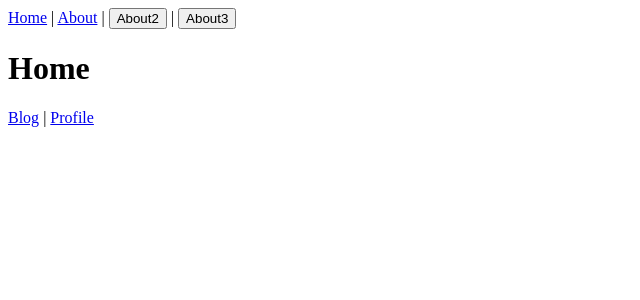
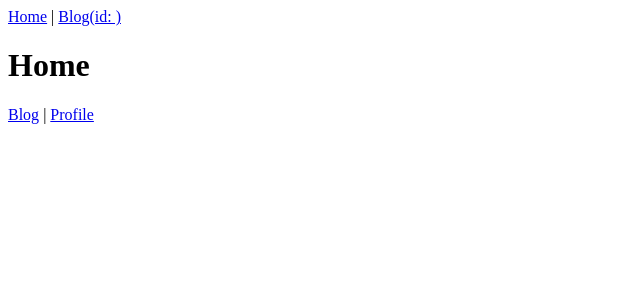
Before and after one commit to tomiliudev/vuejs-test, a Vue app: page / in a window 1280 px wide. Shown: the top 300 px of the page, without its empty margins (0-640 px from the left). Built offline with nearby package versions, Linux system fonts and the light colour scheme.

Commit message:
TransitionコンポーネントでRouterViewのアニメーションを行う

```diff
--- a/src/App.vue
+++ b/src/App.vue
@@ -5,11 +5,12 @@
 // import ComposableTest from '@/components/composable/ComposableTest.vue'
 // import TransitionAnimation from '@/components/animationTest/TransitionAnimation.vue'
 // import TransitionGroupAnimation from '@/components/animationTest/TransitionGroupAnimation.vue'
-import RouterTest from '@/components/vueRouterTest/RouterTest.vue'
+// import RouterTest from '@/components/vueRouterTest/RouterTest.vue'
+import TransitionRouter from '@/components/vueRouterTest/TransitionRouter.vue'
 </script>
 
 <template>
-  <RouterTest />
+  <TransitionRouter />
 </template>
 
 <style scoped></style>
--- a/src/components/vueRouterTest/BlogView.vue
+++ b/src/components/vueRouterTest/BlogView.vue
@@ -11,6 +11,7 @@ defineProps({
 })
 </script>
 <template>
+  <div>
     <h2>Blog(id: {{ $route.params.id }} )</h2>
     <p>version : {{ $route.params.version }}</p>
     <RouterLink
@@ -22,4 +23,5 @@ defineProps({
     >
     <p>props id: {{ id }}</p>
     <p>props version: {{ version }}</p>
+  </div>
 </template>
--- a/src/components/vueRouterTest/HomeView.vue
+++ b/src/components/vueRouterTest/HomeView.vue
@@ -1,5 +1,7 @@
 <template>
-  <h1>Home</h1>
-  <RouterLink :to="{ name: 'blog', params: { id: 1, version: 123 } }">Blog</RouterLink> |
-  <RouterLink :to="{ name: 'posts', params: { id: 'tomiliu' } }">Profile</RouterLink>
+  <div>
+    <h1>Home</h1>
+    <RouterLink :to="{ name: 'blog', params: { id: 1, version: 123 } }">Blog</RouterLink> |
+    <RouterLink :to="{ name: 'posts', params: { id: 'tomiliu' } }">Profile</RouterLink>
+  </div>
 </template>
--- /dev/null
+++ b/src/components/vueRouterTest/TransitionRouter.vue
@@ -0,0 +1,23 @@
+<script setup></script>
+<template>
+  <RouterLink :to="{ name: 'home' }">Home</RouterLink> |
+  <RouterLink :to="{ name: 'blog', params: { id: 3, version: 'a' } }"
+    >Blog(id: {{ $route.params.id }})</RouterLink
+  >
+
+  <RouterView v-slot="{ Component, route }">
+    <Transition name="fade" mode="out-in">
+      <component :is="Component" :key="route.path" />
+    </Transition>
+  </RouterView>
+</template>
+<style scoped>
+.fade-enter-from,
+.fade-leave-to {
+  opacity: 0;
+}
+.fade-enter-active,
+.fade-leave-active {
+  transition: opacity 1s;
+}
+</style>
```
Lines whose indentation alone changed are shown as unchanged.
